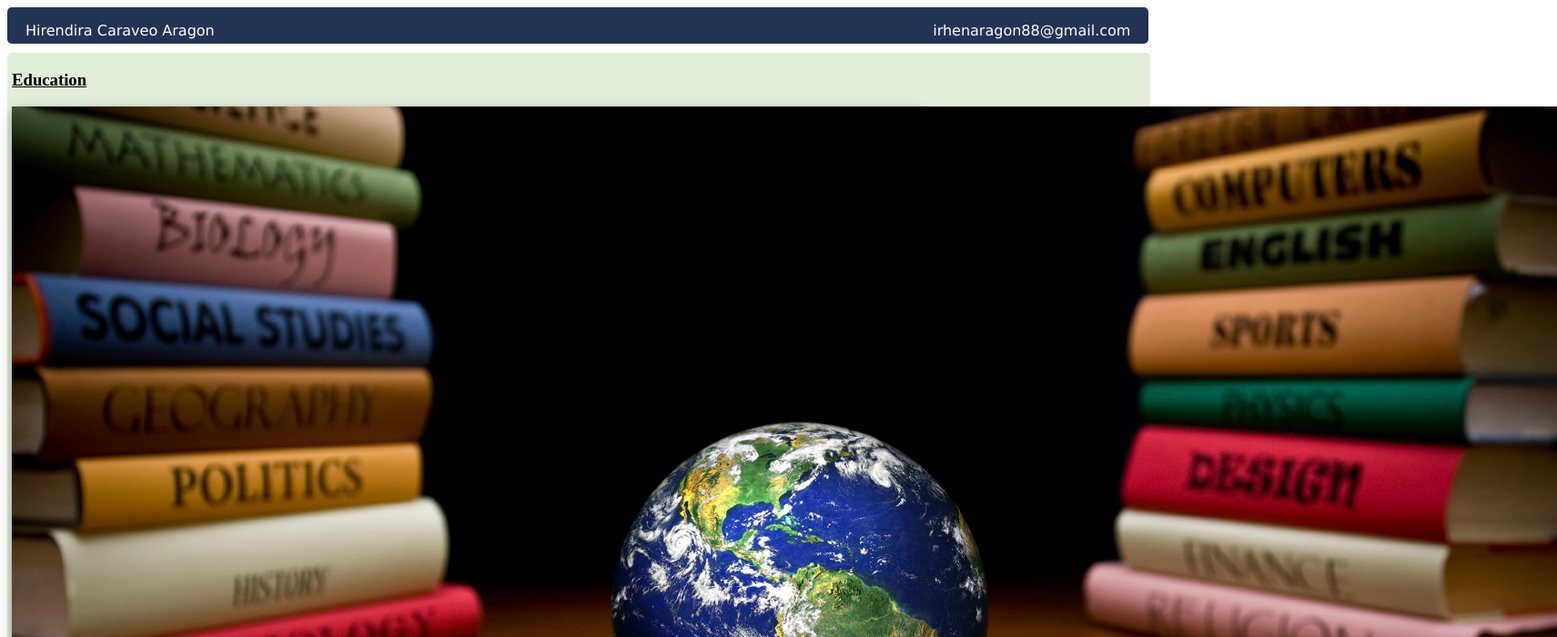
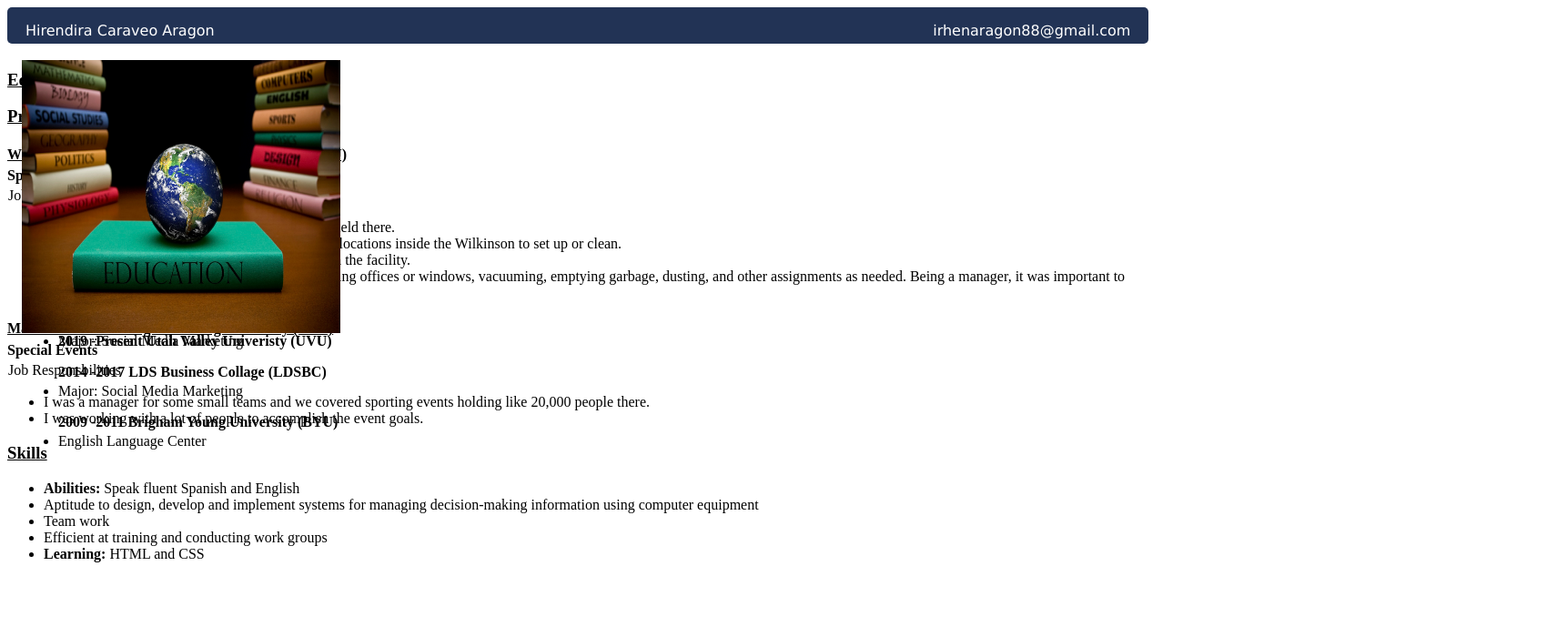
Before and after one commit to HirendiraCaraveo/personalprofolio, a plain HTML site: page index.html in a window 1280 px wide. Shown: the top 700 px of the page at 91% size, 1711 px wide, since content can reach past the window. Drawn offline with Linux system fonts and the light colour scheme.

Commit message:
letter next to picture

```diff
--- a/index.html
+++ b/index.html
@@ -13,12 +13,13 @@
      </div>
      <div class="left">
      </div>
-     <div class="right">
+     <div class="left">
             <h3>Education</h3>
             <p>
-              <div id="img"><img src="images/EDUCATION.jpg" alt=" EDUCATION"></div>
+              <div class="top-left" >
+                <img src="images/EDUCATION.jpg" alt=" EDUCATION" width="350" height="300" align="left">
 
-            <ul>
+            <ul  >
                <p id="job-title"><strong> 2019 -Present Utah Valley Univeristy (UVU) </strong></p>
 
                <li>Major: Social Media Marketing</li>
@@ -32,7 +33,7 @@
            <p id="job-title"><strong>2009 -2011 Brigham Young University (BYU)</strong></p>
 
              <li>English Language Center </li>
-            </p>
+            </p> </div>
             <h3>Professional Experience</h3>
 
             <h4 id="company-name"> Wilkinson Center at Brigham Young University (BYU)</h4>
--- a/style1.css
+++ b/style1.css
@@ -1,7 +1,17 @@
 div
 {
     border-radius: 5px;
-    }
+    position: relative;
+
+
+}
+
+.container {
+        position: relative;
+        text-align: center;
+        color: white;
+      }
+
 #header
 {
     position: fixed;
@@ -65,7 +75,7 @@ a:hover {
     background-color: #E3EDD8;
     }
 
-/*.left
+.left
 {
     float: left;
     margin-top: 50px;
@@ -74,6 +84,12 @@ a:hover {
     width: 10%;
     background-color: #4160E8;
     }*/
+
+.top-left {
+        position: absolute;
+        top: 8px;
+        left: 16px;
+      }
 
 #footer
 {
```
